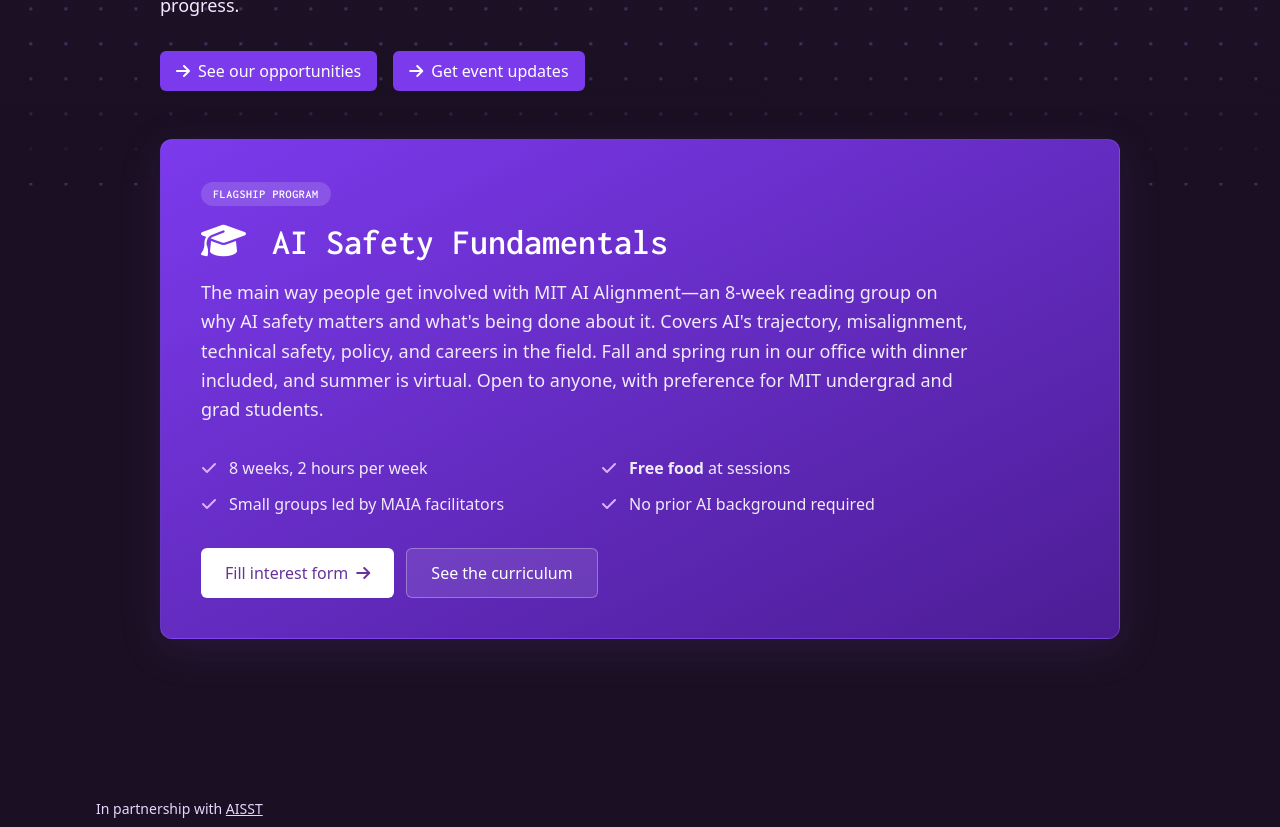
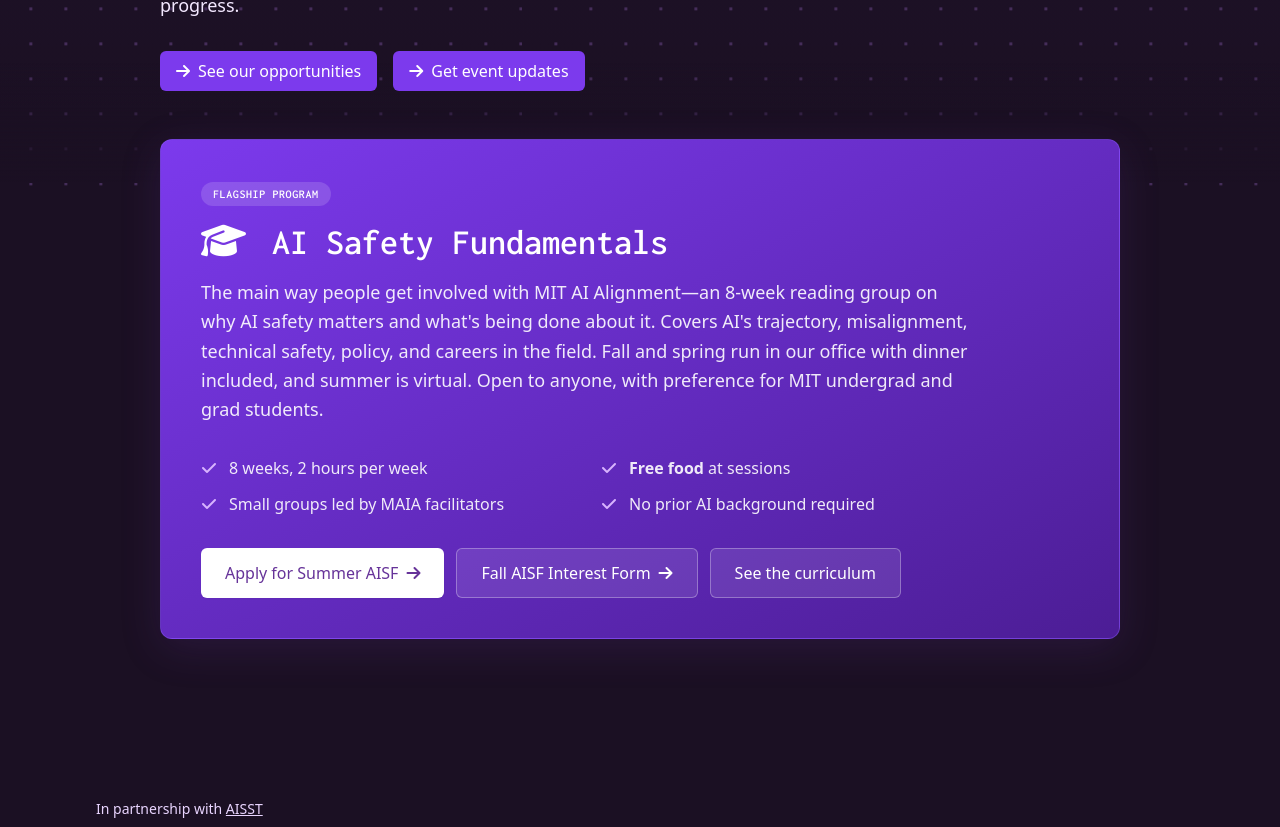
Before and after one commit to MIT-AI-Alignment/maia-website, a SvelteKit app: page / in a window 1280 px wide. Shown: the part 617-1444 px from the top of the page. Built offline with nearby package versions, Linux system fonts and the light colour scheme.

Commit message:
update aisf sections with summer application and fall interest form

```diff
--- a/src/lib/config.ts
+++ b/src/lib/config.ts
@@ -13,6 +13,8 @@ export const CONFIG = {
         deadline: "",
         deadline_short: "",
         applicationLink:
+            "https://airtable.com/appHwdJxaquLCsb75/pagWI2NzqQcyF37iQ/form",
+        fallInterestFormLink:
             "https://airtable.com/appHwdJxaquLCsb75/pagMgBP9vydmwnBF4/form"
     },
     aisf_gov: {
--- a/src/routes/+page.svelte
+++ b/src/routes/+page.svelte
@@ -112,6 +112,87 @@
 	</svelte:fragment>
 
 	<!-- AISF: flagship program, feature card treatment -->
+	{#if mounted}
+		<section
+			id="aisf"
+			class="mb-16 rounded-xl p-8 md:p-10 bg-gradient-to-br from-maia-800 to-maia-900 dark:from-maia-700 dark:to-maia-900 text-white shadow-maia-lg border border-maia-700/50 dark:border-maia-600/40 scroll-mt-24"
+			in:fly={{ y: 24, duration: 700, delay: 600 }}
+		>
+			<span
+				class="inline-flex items-center px-3 py-1 rounded-full text-xs font-heading font-semibold tracking-wider uppercase bg-white/15 text-white mb-4"
+				in:fly={{ y: 18, duration: 600, delay: 750 }}
+			>
+				Flagship program
+			</span>
+
+			<h2
+				class="text-3xl md:text-4xl font-heading font-[550] mb-4 leading-tight"
+				in:fly={{ y: 18, duration: 600, delay: 850 }}
+			>
+				<i class="fa-solid fa-graduation-cap mr-2"></i>
+				AI Safety Fundamentals
+			</h2>
+
+			<p
+				class="text-lg text-white/90 mb-8 max-w-3xl leading-relaxed"
+				in:fly={{ y: 18, duration: 600, delay: 950 }}
+			>
+				The main way people get involved with MIT AI Alignment—an 8-week reading
+				group on why AI safety matters and what's being done about it. Covers AI's
+				trajectory, misalignment, technical safety, policy, and careers in the field.
+				Fall and spring run in our office with dinner included, and summer is virtual.
+				Open to anyone, with preference for MIT undergrad and grad students.
+			</p>
+
+			<div class="grid grid-cols-1 sm:grid-cols-2 gap-x-8 gap-y-3 mb-8 max-w-3xl">
+				{#each aisfBenefits as benefit, index}
+					<div
+						class="flex items-center gap-3 text-white/90"
+						in:fly={{ y: 12, duration: 500, delay: 1050 + index * 80 }}
+					>
+						<span
+							class="inline-flex w-4 justify-center"
+							in:scale={{ duration: 300, delay: 1130 + index * 80, start: 0.4, opacity: 0, easing: backOut }}
+						>
+							<i class="fa-solid fa-check text-maia-300"></i>
+						</span>
+						<span
+							class="inline-block"
+							in:fly={{ y: 6, duration: 350, delay: 1180 + index * 80 }}
+						>
+							{@html benefit}
+						</span>
+					</div>
+				{/each}
+			</div>
+
+			<div class="flex flex-col sm:flex-row gap-3">
+				<a
+					href={CONFIG.aisf_ml.applicationLink}
+					class="inline-flex items-center justify-center gap-2 px-6 py-3 rounded-md bg-white text-maia-800 hover:bg-maia-50 font-medium transition-colors shadow-sm"
+					in:scale={{ duration: 350, delay: 1350, start: 0.9, opacity: 0, easing: backOut }}
+				>
+					Apply for Summer AISF
+					<i class="fa-solid fa-arrow-right"></i>
+				</a>
+				<a
+					href={CONFIG.aisf_ml.fallInterestFormLink}
+					class="inline-flex items-center justify-center gap-2 px-6 py-3 rounded-md bg-white/10 hover:bg-white/20 text-white font-medium transition-colors border border-white/30"
+					in:scale={{ duration: 350, delay: 1450, start: 0.9, opacity: 0, easing: backOut }}
+				>
+					Fall AISF Interest Form
+					<i class="fa-solid fa-arrow-right"></i>
+				</a>
+				<a
+					href="/aisf/"
+					class="inline-flex items-center justify-center gap-2 px-6 py-3 rounded-md bg-white/10 hover:bg-white/20 text-white font-medium transition-colors border border-white/30"
+					in:scale={{ duration: 350, delay: 1550, start: 0.9, opacity: 0, easing: backOut }}
+				>
+					See the curriculum
+				</a>
+			</div>
+		</section>
+	{:else}
 		<section
 			id="aisf"
 			class="mb-16 rounded-xl p-8 md:p-10 bg-gradient-to-br from-maia-800 to-maia-900 dark:from-maia-700 dark:to-maia-900 text-white shadow-maia-lg border border-maia-700/50 dark:border-maia-600/40 scroll-mt-24"
@@ -149,7 +230,14 @@
 					href={CONFIG.aisf_ml.applicationLink}
 					class="inline-flex items-center justify-center gap-2 px-6 py-3 rounded-md bg-white text-maia-800 hover:bg-maia-50 font-medium transition-colors shadow-sm"
 				>
-				Fill interest form
+					Apply for Summer AISF
+					<i class="fa-solid fa-arrow-right"></i>
+				</a>
+				<a
+					href={CONFIG.aisf_ml.fallInterestFormLink}
+					class="inline-flex items-center justify-center gap-2 px-6 py-3 rounded-md bg-white/10 hover:bg-white/20 text-white font-medium transition-colors border border-white/30"
+				>
+					Fall AISF Interest Form
 					<i class="fa-solid fa-arrow-right"></i>
 				</a>
 				<a
@@ -160,6 +248,7 @@
 				</a>
 			</div>
 		</section>
+	{/if}
 </PageLayout>
 
 <style>
--- a/src/routes/getinvolved/AISFML.svelte
+++ b/src/routes/getinvolved/AISFML.svelte
@@ -33,13 +33,26 @@
 		Applicants with machine learning experience are especially encouraged to apply, but no prior
 		background is required—just curiosity and a willingness to engage with hard, open questions.
 	</p>
+	<p class="mt-2">
+		Applications for the <strong>Summer AISF</strong> are now live. If you cannot participate in the summer
+		cohort, you can fill out the fall interest form to hear when fall applications open.
+	</p>
 	<div class="mt-8">
+		<div class="flex flex-col sm:flex-row gap-3">
 			<Button
-			text="Interest Form (Summer & Fall)"
+				text="Apply for Summer AISF"
 				icon="fa-solid fa-arrow-right"
 				type="fuchsia"
 				size="md"
 				href={CONFIG.aisf_ml.applicationLink}
 			/>
+			<Button
+				text="Fall AISF Interest Form"
+				icon="fa-solid fa-arrow-right"
+				type="outline"
+				size="md"
+				href={CONFIG.aisf_ml.fallInterestFormLink}
+			/>
+		</div>
 	</div>
 </section>
```
Lines whose indentation alone changed are shown as unchanged.
